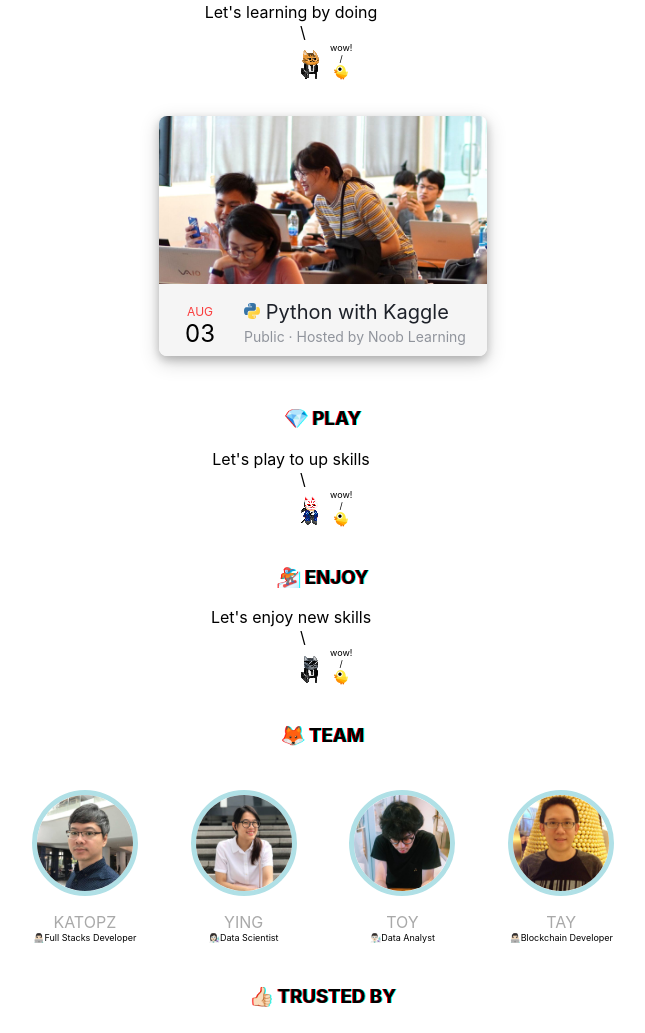
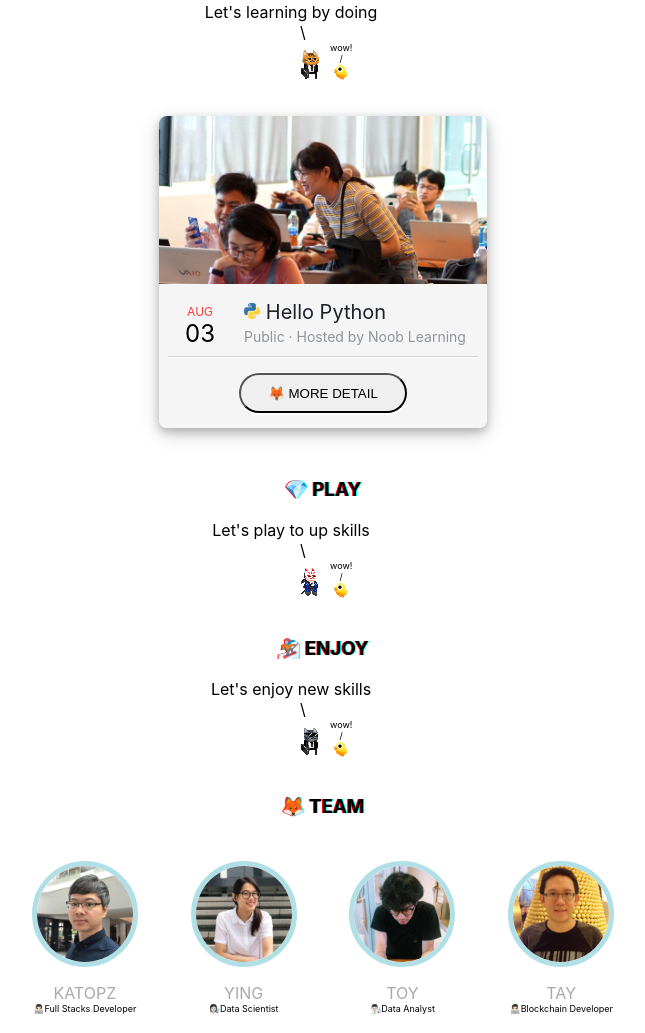
Before and after one commit to foxfoxio/foxfox-www, a React (Create React App) app in the folder web/: page / in a window 1280 px wide. Shown: the part 712-1745 px from the top of the page, without its empty margins (317-962 px from the left). Built offline with nearby package versions, Linux system fonts and the light colour scheme.

Commit message:
Add button

```diff
--- a/web/src/Course.js
+++ b/web/src/Course.js
@@ -76,6 +76,27 @@ const Coursez = styled.span`
             margin: 2px 12px 0 0;
           }
         }
+
+        .action {
+          hr {
+            border: 1px solid white;
+            border-top: 1px solid lightgrey;
+          }
+
+          button {
+            height: 3em;
+            border-radius: 2em;
+            padding: 0.5em;
+            padding-left: 2em;
+            padding-right: 2em;
+            margin: 0.5em;
+            box-shadow: 0px 2px white, 0px -1px white;
+
+            :focus {
+              outline: 0;
+            }
+          }
+        }
       }
     }
   }
@@ -109,9 +130,18 @@ export default () => {
             </span>
             <div className='desc'>
               <div>
-                <img alt='python' src='/img/course/python.svg' /> Python with Kaggle
+                <img alt='python' src='/img/course/python.svg' /> Hello Python
               </div>
               <div>Public · Hosted by Noob Learning</div>
+            </div>
+            <div className='action'>
+              <hr />
+              <button>
+                <span role='img' aria-label='foxfox'>
+                  🦊
+                </span>{' '}
+                MORE DETAIL
+              </button>
             </div>
           </div>
         </Cardz>
```
